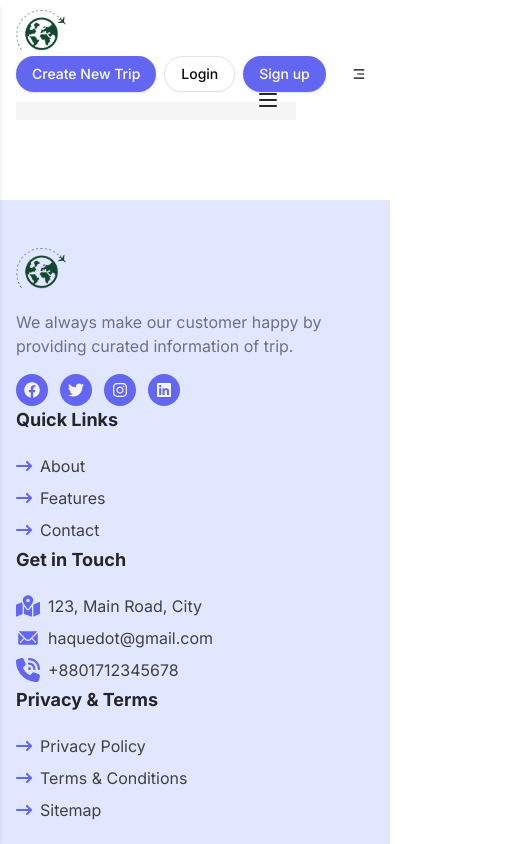
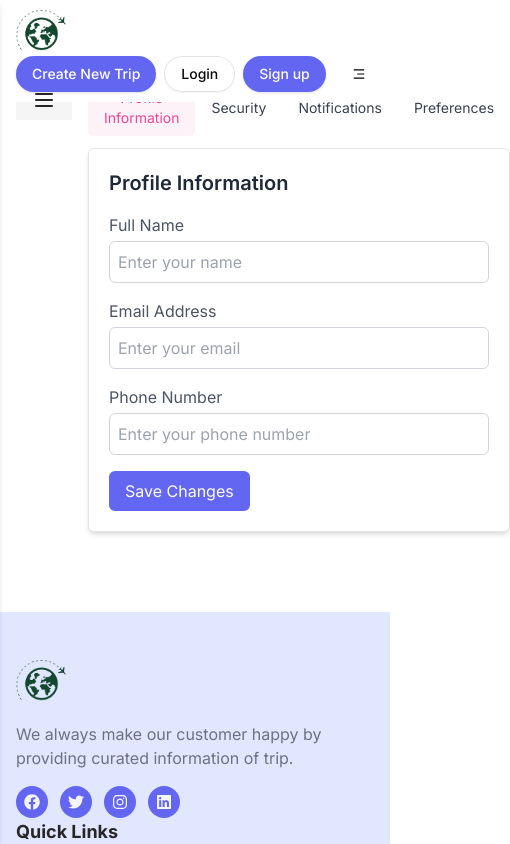
Before and after one commit to haquedot/tripsmart, a Next.js app: page /dashboard/settings in a window 390 px wide. Shown: the top 844 px of the page, 510 px wide, since content can reach past the window. Built offline with nearby package versions, Linux system fonts and the light colour scheme.

Commit message:
created account settings section on dashboard

```diff
--- a/src/app/dashboard/settings/page.tsx
+++ b/src/app/dashboard/settings/page.tsx
@@ -1,13 +1,172 @@
-// dashboard of trip smart
-
 'use client';
 
+import { useState } from 'react';
+
 export default function Settings() {
+    const [activeTab, setActiveTab] = useState('profile');
+
     return (
-            <div className="flex flex-col lg:flex-row lg:h-screen">
-                <h1>
-                    Settings
-                </h1>
-            </div>
+        <div className="flex flex-col lg:h-screen">
+            {/* Sidebar */}
+            <aside className="w-full mb-3">
+                <nav className="flex">
+                    <button
+                        onClick={() => setActiveTab('profile')}
+                        className={`px-4 py-2 rounded-md text-sm ${
+                            activeTab === 'profile' ? 'bg-pink-50 text-pink-500' : 'text-gray-700'
+                        }`}
+                    >
+                        Profile Information
+                    </button>
+                    <button
+                        onClick={() => setActiveTab('security')}
+                        className={`px-4 py-2 rounded-md text-sm ${
+                            activeTab === 'security' ? 'bg-pink-50 text-pink-500' : 'text-gray-700'
+                        }`}
+                    >
+                        Security
+                    </button>
+                    <button
+                        onClick={() => setActiveTab('notifications')}
+                        className={`px-4 py-2 rounded-md text-sm ${
+                            activeTab === 'notifications' ? 'bg-pink-50 text-pink-500' : 'text-gray-700'
+                        }`}
+                    >
+                        Notifications
+                    </button>
+                    <button
+                        onClick={() => setActiveTab('preferences')}
+                        className={`px-4 py-2 rounded-md text-sm ${
+                            activeTab === 'preferences' ? 'bg-pink-50 text-pink-500' : 'text-gray-700'
+                        }`}
+                    >
+                        Preferences
+                    </button>
+                </nav>
+            </aside>
+
+            {/* Main Content */}
+            <main className="flex-1">
+                {activeTab === 'profile' && (
+                    <div className='bg-white p-5 shadow-md border rounded-md'>
+                        <h2 className="text-xl font-semibold text-gray-800 mb-4">Profile Information</h2>
+                        <div className="space-y-4">
+                            <label className="block">
+                                <span className="text-gray-600">Full Name</span>
+                                <input
+                                    type="text"
+                                    placeholder="Enter your name"
+                                    className="mt-1 p-2 w-full border border-gray-300 rounded-md"
+                                />
+                            </label>
+                            <label className="block">
+                                <span className="text-gray-600">Email Address</span>
+                                <input
+                                    type="email"
+                                    placeholder="Enter your email"
+                                    className="mt-1 p-2 w-full border border-gray-300 rounded-md"
+                                />
+                            </label>
+                            <label className="block">
+                                <span className="text-gray-600">Phone Number</span>
+                                <input
+                                    type="tel"
+                                    placeholder="Enter your phone number"
+                                    className="mt-1 p-2 w-full border border-gray-300 rounded-md"
+                                />
+                            </label>
+                            <button className="mt-4 px-4 py-2 bg-indigo-500 text-white rounded-md hover:bg-indigo-600">
+                                Save Changes
+                            </button>
+                        </div>
+                    </div>
+                )}
+
+                {activeTab === 'security' && (
+                    <div className='bg-white p-5 shadow-md border rounded-md'>
+                        <h2 className="text-xl font-semibold text-gray-800 mb-4">Security Settings</h2>
+                        <div className="space-y-4">
+                            <label className="block">
+                                <span className="text-gray-600">Current Password</span>
+                                <input
+                                    type="password"
+                                    placeholder="Enter current password"
+                                    className="mt-1 p-2 w-full border border-gray-300 rounded-md"
+                                />
+                            </label>
+                            <label className="block">
+                                <span className="text-gray-600">New Password</span>
+                                <input
+                                    type="password"
+                                    placeholder="Enter new password"
+                                    className="mt-1 p-2 w-full border border-gray-300 rounded-md"
+                                />
+                            </label>
+                            <label className="block">
+                                <span className="text-gray-600">Confirm New Password</span>
+                                <input
+                                    type="password"
+                                    placeholder="Confirm new password"
+                                    className="mt-1 p-2 w-full border border-gray-300 rounded-md"
+                                />
+                            </label>
+                            <button className="mt-4 px-4 py-2 bg-indigo-500 text-white rounded-md hover:bg-indigo-600">
+                                Update Password
+                            </button>
+                        </div>
+                    </div>
+                )}
+
+                {activeTab === 'notifications' && (
+                    <div className='bg-white p-5 shadow-md border rounded-md'>
+                        <h2 className="text-xl font-semibold text-gray-800 mb-4">Notification Settings</h2>
+                        <div className="space-y-4">
+                            <label className="flex items-center">
+                                <input type="checkbox" className="mr-2" />
+                                <span className="text-gray-600">Email Notifications</span>
+                            </label>
+                            <label className="flex items-center">
+                                <input type="checkbox" className="mr-2" />
+                                <span className="text-gray-600">SMS Notifications</span>
+                            </label>
+                            <label className="flex items-center">
+                                <input type="checkbox" className="mr-2" />
+                                <span className="text-gray-600">Push Notifications</span>
+                            </label>
+                            <button className="mt-4 px-4 py-2 bg-indigo-500 text-white rounded-md hover:bg-indigo-600">
+                                Save Preferences
+                            </button>
+                        </div>
+                    </div>
+                )}
+
+                {activeTab === 'preferences' && (
+                    <div className='bg-white p-5 shadow-md border rounded-md'>
+                        <h2 className="text-xl font-semibold text-gray-800 mb-4">Preferences</h2>
+                        <div className="space-y-4">
+                            <label className="block">
+                                <span className="text-gray-600">Language</span>
+                                <select className="mt-1 p-2 w-full border border-gray-300 rounded-md">
+                                    <option>English</option>
+                                    <option>Spanish</option>
+                                    <option>French</option>
+                                </select>
+                            </label>
+                            <label className="block">
+                                <span className="text-gray-600">Timezone</span>
+                                <select className="mt-1 p-2 w-full border border-gray-300 rounded-md">
+                                    <option>GMT</option>
+                                    <option>PST</option>
+                                    <option>EST</option>
+                                </select>
+                            </label>
+                            <button className="mt-4 px-4 py-2 bg-indigo-500 text-white rounded-md hover:bg-indigo-600">
+                                Save Preferences
+                            </button>
+                        </div>
+                    </div>
+                )}
+            </main>
+        </div>
     );
 }
```
